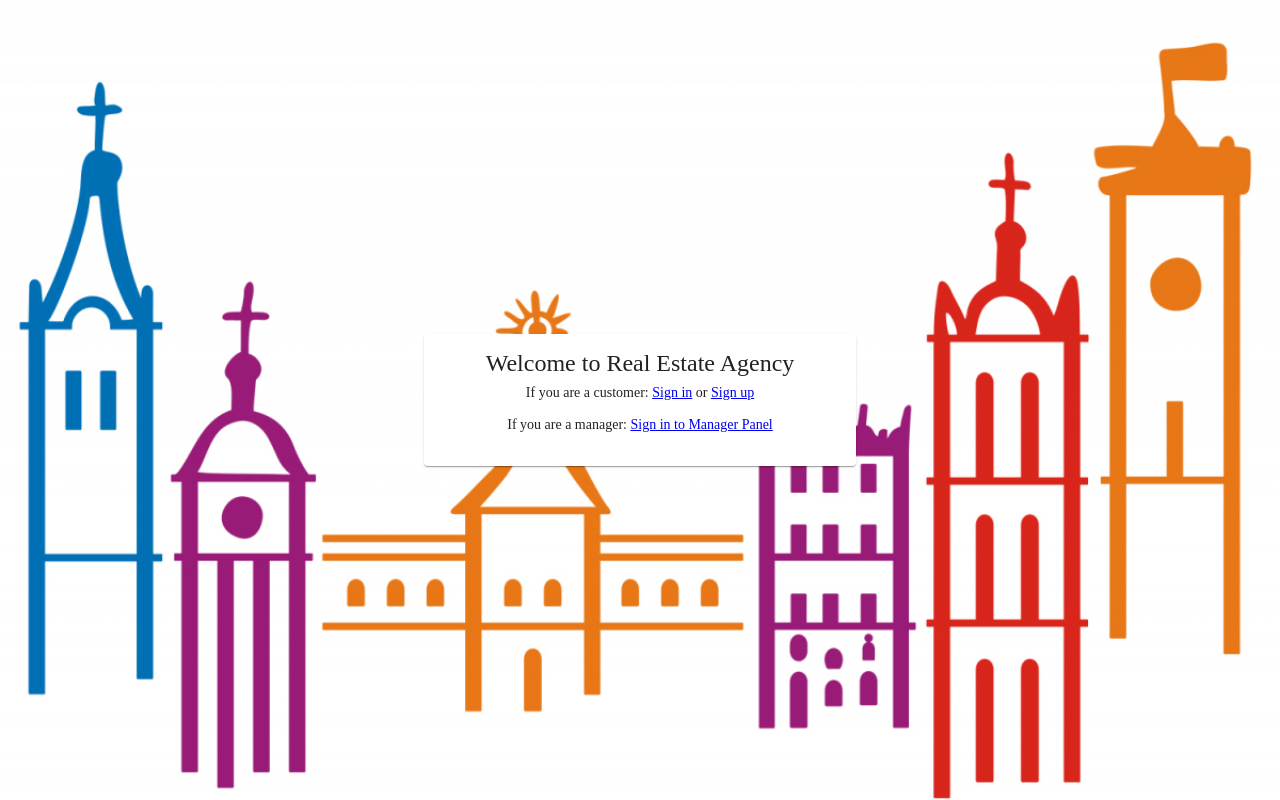
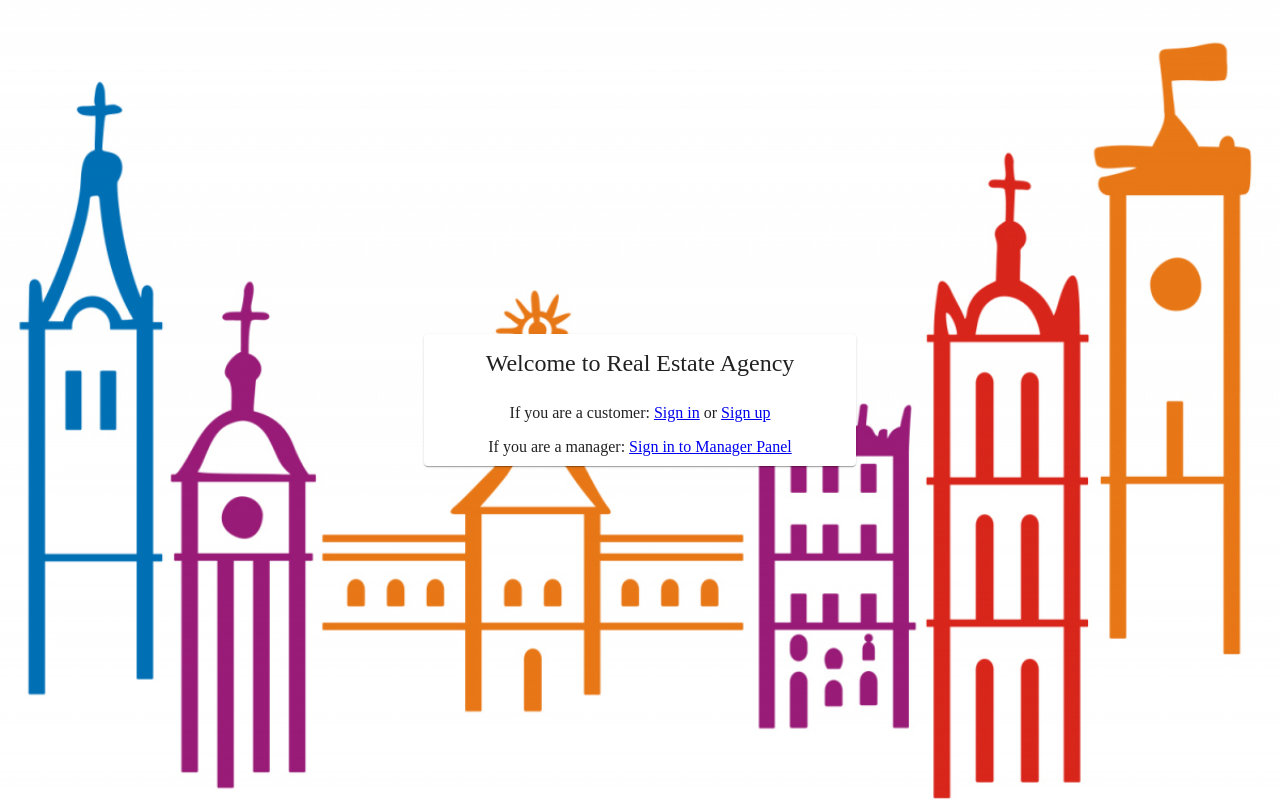
Before and after one commit to katerina-5/agency-front-end, an Angular app: page / in a window 1280 px wide. Built offline with nearby package versions, Linux system fonts and the light colour scheme.

Commit message:
Update styles for welcome-page and not-found-page

```diff
--- a/src/app/components/pages/not-found/not-found.component.css
+++ b/src/app/components/pages/not-found/not-found.component.css
@@ -14,6 +14,9 @@
 }
 
 a:hover {
-    background-color: darkgray;
-    color: whitesmoke;
+    /* background-color: darkgray;
+    color: whitesmoke; */
+    background-color: white;
+    color: black;
+    transition: all 0.5s ease-out;
 }
--- a/src/app/components/pages/welcome-page/welcome-page.component.css
+++ b/src/app/components/pages/welcome-page/welcome-page.component.css
@@ -14,3 +14,7 @@ mat-card {
     height: 100px;
     text-align: center;
 }
+
+mat-card-content {
+    font-size: 16px;
+}
--- a/src/app/components/pages/welcome-page/welcome-page.component.html
+++ b/src/app/components/pages/welcome-page/welcome-page.component.html
@@ -1,6 +1,8 @@
 <div class="wrapper">
   <mat-card>
     <mat-card-title>Welcome to Real Estate Agency</mat-card-title>
+
+    <br>
 
     <mat-card-content>If you are a customer: <a href="/sign_in">Sign in</a> or <a href="/sign_up">Sign up</a>
     </mat-card-content>
```
